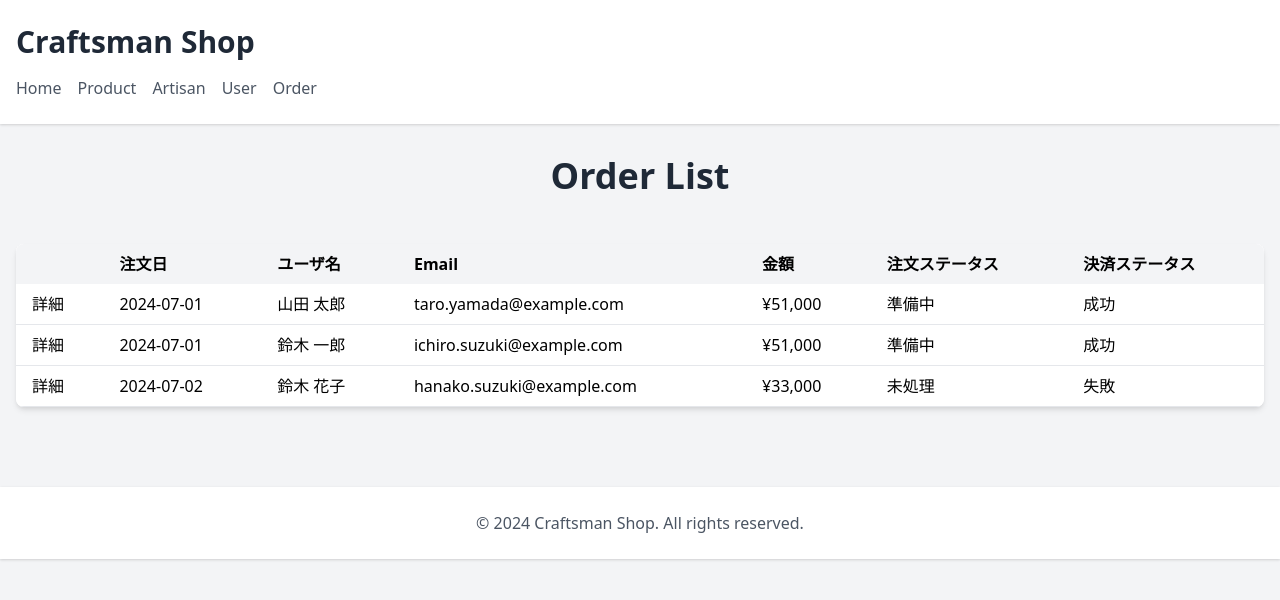
After one commit to ZahidHasan90/artisanhub, a PHP site: page /local_shop/admin/order/index.php in a window 1280 px wide. The commit adds this page. Shown: the top 600 px of the page. Run offline with PHP 8.4, Linux system fonts and the light colour scheme; some libraries are stand-ins or nearby versions.

Commit message:
Your commit message

```diff
--- /dev/null
+++ b/admin/order/index.php
@@ -0,0 +1,61 @@
+<?php
+require_once '../../app.php';
+
+// 仮の決済リスト
+$orders = [
+    ['id' => 1, 'user_name' => '山田 太郎', 'email' => 'taro.yamada@example.com', 'amount' => '¥51,000', 'order_at' => '2024-07-01', 'status' => '準備中', 'payment_status' => '成功'],
+    ['id' => 2, 'user_name' => '鈴木 一郎', 'email' => 'ichiro.suzuki@example.com', 'amount' => '¥51,000', 'order_at' => '2024-07-01', 'status' => '準備中', 'payment_status' => '成功'],
+    ['id' => 3, 'user_name' => '鈴木 花子', 'email' => 'hanako.suzuki@example.com', 'amount' => '¥33,000', 'order_at' => '2024-07-02', 'status' => '未処理', 'payment_status' => '失敗'],
+    // 他の決済データもここに追加
+];
+?>
+
+<!DOCTYPE html>
+<html lang="ja">
+
+<?php include COMPONENT_DIR . 'admin_head.php' ?>
+
+<body class="bg-gray-100">
+  <?php include COMPONENT_DIR . 'admin_nav.php' ?>
+
+  <main class="container mx-auto px-4 py-8">
+    <section class="text-center mb-12">
+      <h2 class="text-4xl font-bold text-gray-800 mb-4">Order List</h2>
+    </section>
+
+    <section>
+      <div class="bg-white shadow-md rounded-lg overflow-hidden">
+        <table class="min-w-full bg-white">
+          <thead class="bg-gray-100">
+            <tr>
+              <th class="py-2 px-4 text-left"></th>
+              <th class="py-2 px-4 text-left">注文日</th>
+              <th class="py-2 px-4 text-left">ユーザ名</th>
+              <th class="py-2 px-4 text-left">Email</th>
+              <th class="py-2 px-4 text-left">金額</th>
+              <th class="py-2 px-4 text-left">注文ステータス</th>
+              <th class="py-2 px-4 text-left">決済ステータス</th>
+            </tr>
+          </thead>
+          <tbody>
+            <?php foreach ($orders as $order): ?>
+              <tr class="border-b">
+                <td class="py-2 px-4"><a href="admin/order/detail.php?id=1">詳細</a></td>
+                <td class="py-2 px-4"><?= $order['order_at']; ?></td>
+                <td class="py-2 px-4"><?= $order['user_name']; ?></td>
+                <td class="py-2 px-4"><?= $order['email']; ?></td>
+                <td class="py-2 px-4"><?= $order['amount']; ?></td>
+                <td class="py-2 px-4"><?= $order['status']; ?></td>
+                <td class="py-2 px-4"><?= $order['payment_status']; ?></td>
+              </tr>
+            <?php endforeach; ?>
+          </tbody>
+        </table>
+      </div>
+    </section>
+  </main>
+
+  <?php include COMPONENT_DIR . 'footer.php' ?>
+</body>
+
+</html>
--- a/index.php
+++ b/index.php
@@ -18,11 +18,6 @@ require_once './app.php';
 
 
     </section>
-
-
-
-
-
 
 
 
```
Also changed, not shown: admin/order/detail.php (added, +51 -0 lines), admin/product/add.php (renamed from product/add.php), admin/product/edit.php (renamed from product/edit.php), admin/product/index.php (renamed from product/index.php), admin/product/input.php (renamed from product/input.php).
